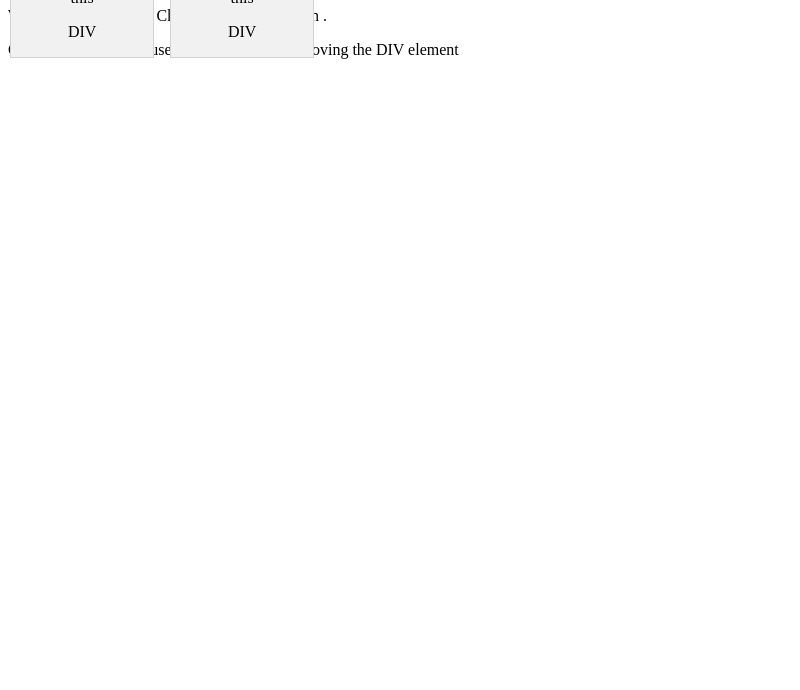
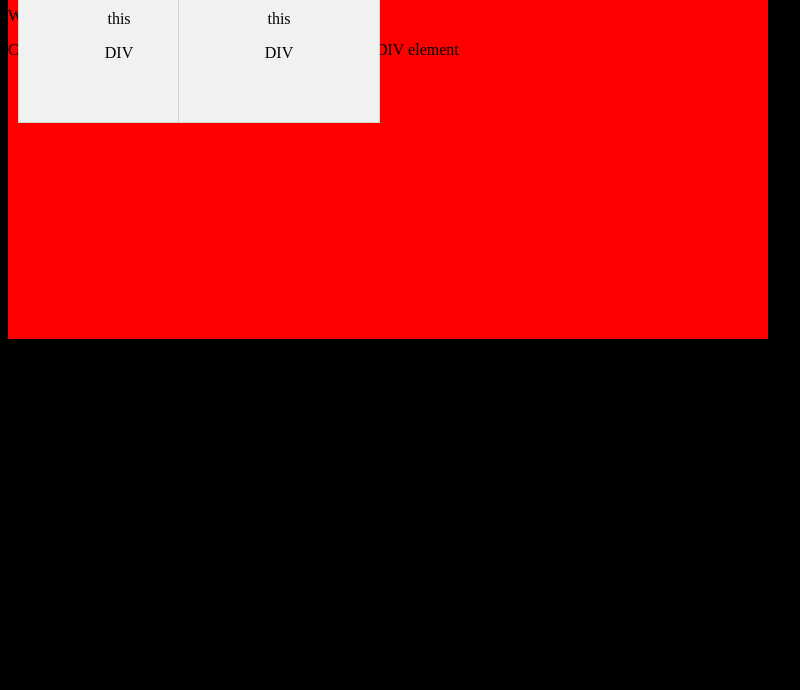
Before and after one commit to marcelocanga/assessment-streamlabs-electron, an Electron app: page index.html in a window 800 px wide. Shown: the part 110-800 px from the top of the page. Drawn offline with Linux system fonts and the light colour scheme.

Commit message:
container relative, square fixed

```diff
--- a/index.html
+++ b/index.html
@@ -9,6 +9,8 @@
   background-color: #f1f1f1;
   text-align: center;
   border: 1px solid #d3d3d3;
+  width:  200px;
+  height: 200px;
 }
 #mydiv2 {
   position: absolute;
@@ -16,6 +18,8 @@
   background-color: #f1f1f1;
   text-align: center;
   border: 1px solid #d3d3d3;
+  width:  200px;
+  height: 200px;
 }
 
 #mydiv1header {
@@ -36,11 +40,16 @@
 
 #container
 {
+  position: relative;
   width: 95vw;
   height: 53.4vw;
+  background-color: red;
 }
 
-
+html
+{
+  background-color: black;
+}
 </style>
 </head>
 
--- a/renderer.js
+++ b/renderer.js
@@ -54,8 +54,8 @@ function dragElement(elmnt,off) {
     if(etop < 0 || eleft < 0 || (bouny-etop) < 0 || (bounx-eleft)<0  ) return;
 
     // set the element's new position:
-    elmnt.style.top    = (elmnt.offsetTop  - pos2) + "px";
-    elmnt.style.left   = (elmnt.offsetLeft - pos1) + "px";
+    elmnt.style.top    =  (elmnt.offsetTop  - pos2) + "px";
+    elmnt.style.left   =  (elmnt.offsetLeft - pos1) + "px";
     // store the last coor
     let coor = [(elmnt.offsetTop  - pos2),(elmnt.offsetLeft - pos1)]
     window.localStorage.setItem(store,JSON.stringify(coor))
```
